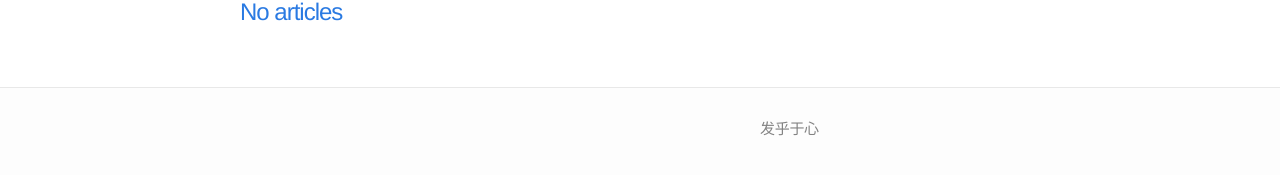
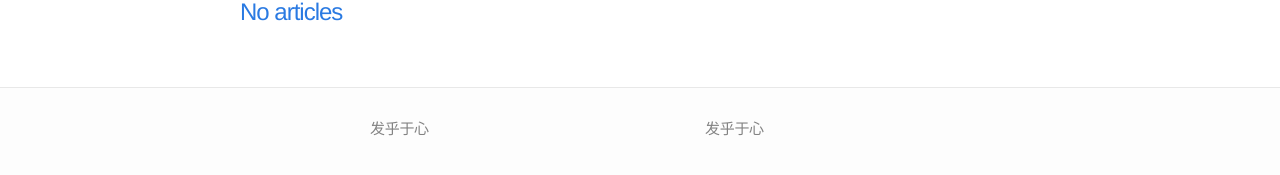
Before and after one commit to zxymick/zxymick.github.io, a Jekyll site: the page built from index.html, in a window 1280 px wide. Shown: the part 164-339 px from the top of the page. Built offline with Jekyll 4.4.1, drawn with Linux system fonts in a browser that asks for light colours; Markdown is read by kramdown in place of the engine named in the settings.

Commit message:
css
修改css footer

```diff
--- a/_includes/footer.html
+++ b/_includes/footer.html
@@ -2,10 +2,12 @@
 
   <div class="wrap">
 
-    <div class="footer-col-1 column" style="float:right;">
+    <div class="footer-col-3 column" style="float:right;">
       <p class="text">发乎于心</p>
     </div>
-
+    <div class="footer-col-4 column" style="float:right;">
+      <p class="text">发乎于心</p>
+    </div>
 
   </div>
 
--- a/css/main.css
+++ b/css/main.css
@@ -108,6 +108,13 @@ a:visited { color: #205caa; }
 }
 .footer-col-3 {
   width: 335px; /*fallback*/
+  width: -webkit-calc(41.875%);
+  width: -moz-calc(41.875%);
+  width: -o-calc(41.875%);
+  width: calc(41.875%);
+}
+.footer-col-4 {
+  width: 600px; /*fallback*/
   width: -webkit-calc(41.875%);
   width: -moz-calc(41.875%);
   width: -o-calc(41.875%);
```
